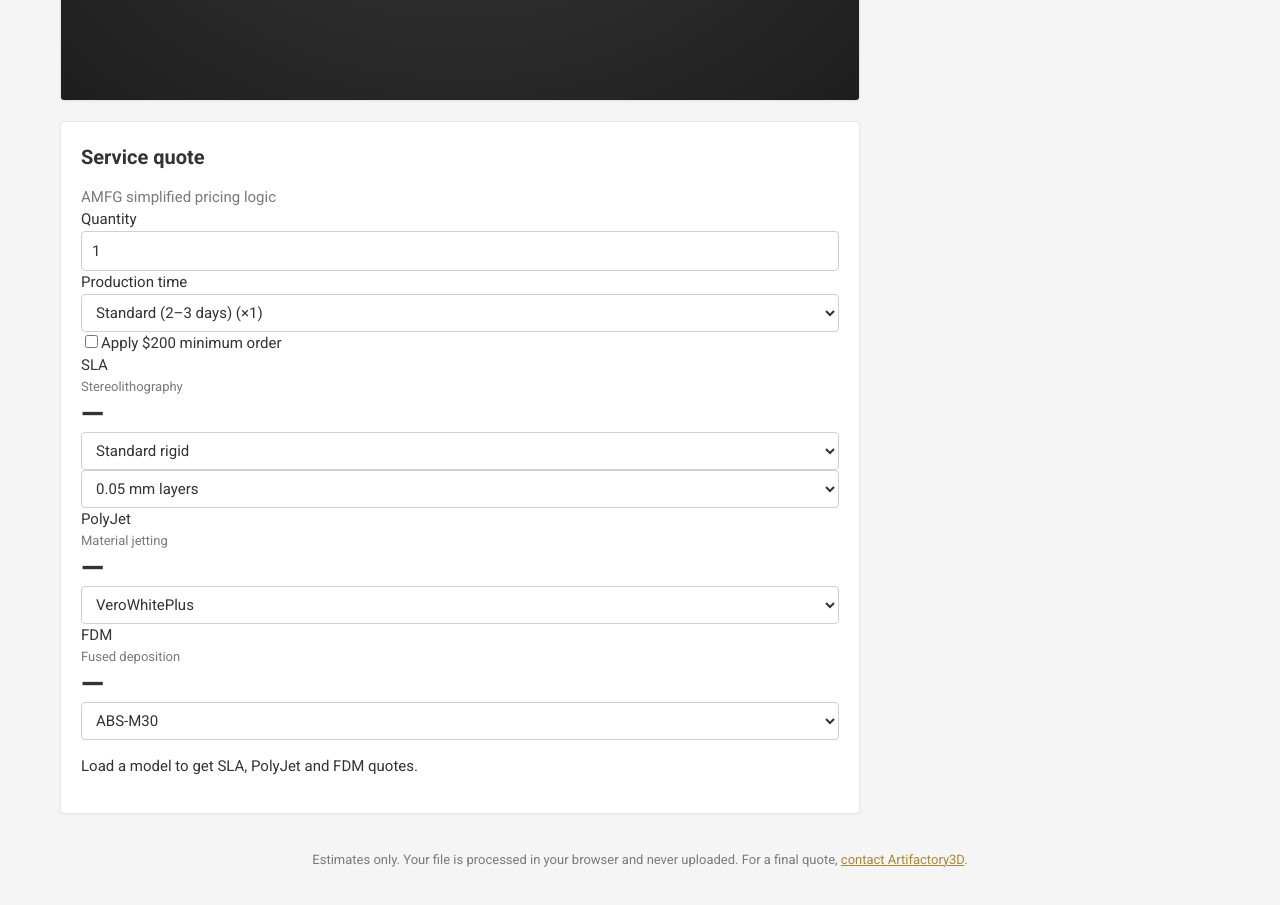
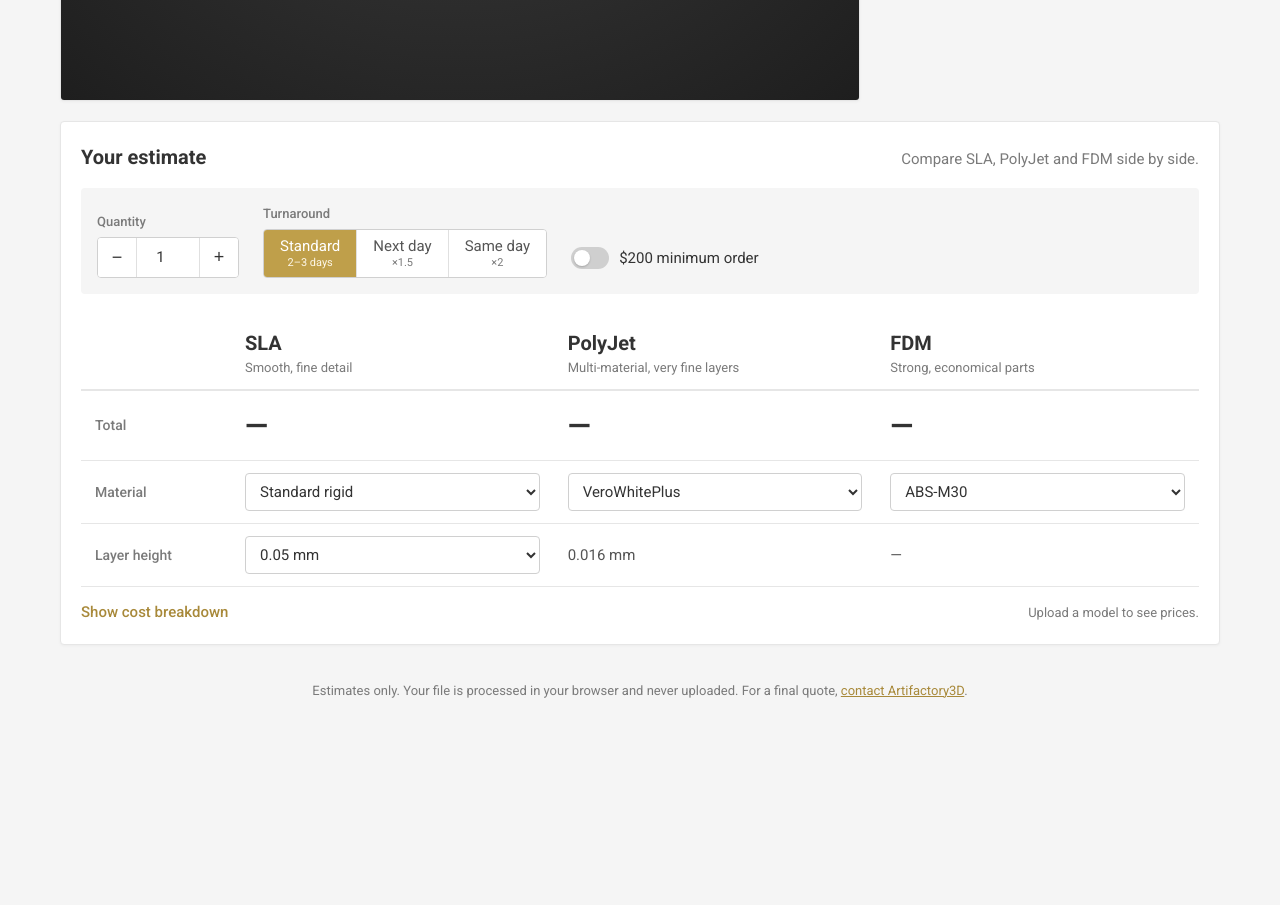
Before and after one commit to mattberg88/Print-Cost-Estimator, a Next.js app: page / in a window 1280 px wide. Shown: the part 640-1545 px from the top of the page. After the commit the page ends 1376 px from the top, so only its background shows below. Built offline with nearby package versions, Linux system fonts and the light colour scheme.

Commit message:
Side-by-side estimate table with quantity stepper and turnaround toggle

```diff
--- a/components/Estimator.tsx
+++ b/components/Estimator.tsx
@@ -186,7 +186,7 @@ export default function Estimator() {
             )}
           </>
         ) : (
-          <p className="muted">Load a model to see its volume and quotes.</p>
+          <p className="muted">Upload a model to see its size and volume.</p>
         )}
 
         <h2>Settings</h2>
--- a/components/ModelViewer.tsx
+++ b/components/ModelViewer.tsx
@@ -24,7 +24,7 @@ export default function ModelViewer({ model, scale }: Props) {
 
       <Bounds key={`${model.id}-${scale}`} fit clip observe margin={1.5}>
         <mesh geometry={model.geometry} scale={scale}>
-          <meshStandardMaterial color="#8fb4ff" roughness={0.42} metalness={0.05} />
+          <meshStandardMaterial color="#ece7dc" roughness={0.55} metalness={0.05} />
         </mesh>
       </Bounds>
 
@@ -32,8 +32,8 @@ export default function ModelViewer({ model, scale }: Props) {
         infiniteGrid
         cellSize={maxDim > 400 ? 50 : 10}
         sectionSize={maxDim > 400 ? 250 : 50}
-        cellColor="#8a93a6"
-        sectionColor="#5d6680"
+        cellColor="#4a4a4a"
+        sectionColor="#6b6b6b"
         cellThickness={0.6}
         sectionThickness={1}
         fadeDistance={Math.max(600, maxDim * 6)}
--- a/components/ServiceQuote.tsx
+++ b/components/ServiceQuote.tsx
@@ -5,9 +5,9 @@ import {
   FDM,
   MINIMUM_ORDER,
   POLYJET,
-  applyMinimum,
   PRODUCTION_TIMES,
   SLA,
+  applyMinimum,
   quoteFDM,
   quotePolyJet,
   quoteSLA,
@@ -21,69 +21,17 @@ interface Props {
   geometry: Omit<QuoteInput, "quantity" | "productionTime"> | null;
 }
 
-function QuoteCard({
-  title,
-  subtitle,
-  quote,
-  quantity,
-  children,
-}: {
-  title: string;
-  subtitle: string;
-  quote: Quote | null;
-  quantity: number;
-  children: React.ReactNode;
-}) {
-  const [open, setOpen] = useState(false);
-  return (
-    <div className="quote-card">
-      <div className="quote-head">
-        <div>
-          <div className="quote-title">{title}</div>
-          <div className="muted small">{subtitle}</div>
-        </div>
-        <div className="quote-price">
-          <div className="hero-num">{quote ? usd.format(quote.total) : "—"}</div>
-          {quote && quantity > 1 && <div className="muted small">{usd.format(quote.perPart)} each</div>}
-        </div>
-      </div>
-      <div className="quote-controls">{children}</div>
-      {quote && (
-        <>
-          <button className="link-btn" onClick={() => setOpen((o) => !o)} aria-expanded={open}>
-            {open ? "Hide breakdown" : "Show breakdown"}
-          </button>
-          {open && (
-            <div className="breakdown">
-              <dl>
-                {quote.items.map((it) => (
-                  <div key={it.label}>
-                    <dt>{it.label}</dt>
-                    <dd>{usd.format(it.value)}</dd>
-                  </div>
-                ))}
-                <div className="subtotal">
-                  <dt>Subtotal per part</dt>
-                  <dd>{usd.format(quote.items.reduce((s, it) => s + it.value, 0))}</dd>
-                </div>
-                {quote.multipliers.map((m) => (
-                  <div key={m.label}>
-                    <dt>{m.label}</dt>
-                    <dd>× {m.value}</dd>
-                  </div>
-                ))}
-              </dl>
-              <ul>
-                {quote.notes.map((n) => (
-                  <li key={n}>{n}</li>
-                ))}
-              </ul>
-            </div>
-          )}
-        </>
-      )}
-    </div>
-  );
+type ProcessId = "sla" | "polyjet" | "fdm";
+const PROCESSES: { id: ProcessId; name: string; blurb: string }[] = [
+  { id: "sla", name: "SLA", blurb: "Smooth, fine detail" },
+  { id: "polyjet", name: "PolyJet", blurb: "Multi-material, very fine layers" },
+  { id: "fdm", name: "FDM", blurb: "Strong, economical parts" },
+];
+
+/** Value of a named line item, or null if the process doesn't have it. */
+function item(q: Quote | null, label: string) {
+  const it = q?.items.find((i) => i.label === label || (label === "Material" && i.label === "Resin"));
+  return it ? it.value : null;
 }
 
 export default function ServiceQuote({ geometry }: Props) {
@@ -94,11 +42,12 @@ export default function ServiceQuote({ geometry }: Props) {
   const [pjMat, setPjMat] = useState(POLYJET.materials[0].id);
   const [fdmMat, setFdmMat] = useState(FDM.materials[0].id);
   const [useMinimum, setUseMinimum] = useState(false);
+  const [showDetails, setShowDetails] = useState(false);
 
   const productionTime = PRODUCTION_TIMES.find((p) => p.id === prodId)!.factor;
   const qty = Math.max(1, Math.floor(quantity) || 1);
 
-  const quotes = useMemo(() => {
+  const quotes = useMemo<Record<ProcessId, Quote> | null>(() => {
     if (!geometry || geometry.volume <= 0) return null;
     const input: QuoteInput = { ...geometry, quantity: qty, productionTime };
     const min = (q: Quote) => (useMinimum ? applyMinimum(q, qty) : q);
@@ -109,34 +58,115 @@ export default function ServiceQuote({ geometry }: Props) {
     };
   }, [geometry, qty, productionTime, slaResin, slaLayer, pjMat, fdmMat, useMinimum]);
 
+  const lowest = quotes
+    ? (Object.keys(quotes) as ProcessId[]).reduce((a, b) => (quotes[a].total <= quotes[b].total ? a : b))
+    : null;
+
+  const multiplier = (q: Quote | null) =>
+    q ? q.multipliers.reduce((m, x) => m * x.value, 1) : null;
+
+  const rows: { label: string; get: (id: ProcessId) => string; detail?: boolean }[] = [
+    { label: "Setup", get: (id) => fmt(item(quotes?.[id] ?? null, "Setup")), detail: true },
+    { label: "Material", get: (id) => fmt(item(quotes?.[id] ?? null, "Material")), detail: true },
+    { label: "Support", get: (id) => fmt(item(quotes?.[id] ?? null, "Support")), detail: true },
+    { label: "Build time", get: (id) => fmt(item(quotes?.[id] ?? null, "Build time")), detail: true },
+    {
+      label: "Markup & adjustments",
+      get: (id) => {
+        const m = multiplier(quotes?.[id] ?? null);
+        return m === null ? "—" : `× ${Number(m.toFixed(3))}`;
+      },
+      detail: true,
+    },
+  ];
+
   return (
-    <section className="panel quotes">
-      <div className="results-head">
-        <h2>Service quote</h2>
-        <span className="muted">AMFG simplified pricing logic</span>
+    <section className="card quote-section" aria-labelledby="quote-h">
+      <div className="section-head">
+        <h2 id="quote-h">Your estimate</h2>
+        <p className="muted">Compare SLA, PolyJet and FDM side by side.</p>
       </div>
-      <div className="quote-globals">
-        <label>
-          <span>Quantity</span>
-          <input type="number" min={1} step={1} value={quantity} onChange={(e) => setQuantity(Number(e.target.value))} />
-        </label>
-        <label>
-          <span>Production time</span>
-          <select value={prodId} onChange={(e) => setProdId(e.target.value)}>
+
+      <div className="order-bar">
+        <div className="field">
+          <span className="field-label">Quantity</span>
+          <div className="stepper">
+            <button type="button" aria-label="Decrease quantity" onClick={() => setQuantity((q) => Math.max(1, q - 1))}>
+              −
+            </button>
+            <input
+              type="number"
+              min={1}
+              step={1}
+              value={quantity}
+              aria-label="Quantity"
+              onChange={(e) => setQuantity(Number(e.target.value))}
+            />
+            <button type="button" aria-label="Increase quantity" onClick={() => setQuantity((q) => q + 1)}>
+              +
+            </button>
+          </div>
+        </div>
+
+        <div className="field">
+          <span className="field-label">Turnaround</span>
+          <div className="segmented" role="radiogroup" aria-label="Turnaround">
             {PRODUCTION_TIMES.map((p) => (
-              <option key={p.id} value={p.id}>
-                {p.label} (×{p.factor})
-              </option>
+              <button
+                key={p.id}
+                type="button"
+                role="radio"
+                aria-checked={prodId === p.id}
+                className={prodId === p.id ? "on" : ""}
+                onClick={() => setProdId(p.id)}
+              >
+                {p.label.replace(" (2–3 days)", "")}
+                <small>{p.id === "standard" ? "2–3 days" : `×${p.factor}`}</small>
+              </button>
             ))}
-          </select>
-        </label>
-        <label className="check">
+          </div>
+        </div>
+
+        <label className="toggle">
           <input type="checkbox" checked={useMinimum} onChange={(e) => setUseMinimum(e.target.checked)} />
-          <span>Apply ${MINIMUM_ORDER} minimum order</span>
+          <span className="track" aria-hidden />
+          <span>${MINIMUM_ORDER} minimum order</span>
         </label>
       </div>
-      <div className="quote-grid">
-        <QuoteCard title="SLA" subtitle="Stereolithography" quote={quotes?.sla ?? null} quantity={qty}>
+
+      <div className="compare-wrap">
+        <table className="compare">
+          <thead>
+            <tr>
+              <th scope="col" className="rowhead" />
+              {PROCESSES.map((p) => (
+                <th scope="col" key={p.id} className={lowest === p.id ? "best" : ""}>
+                  <div className="proc-name">
+                    {p.name}
+                    {lowest === p.id && <span className="badge">Lowest</span>}
+                  </div>
+                  <div className="proc-blurb">{p.blurb}</div>
+                </th>
+              ))}
+            </tr>
+          </thead>
+          <tbody>
+            <tr className="total-row">
+              <th scope="row" className="rowhead">
+                Total{qty > 1 ? ` (${qty} parts)` : ""}
+              </th>
+              {PROCESSES.map((p) => (
+                <td key={p.id} className={lowest === p.id ? "best" : ""}>
+                  <div className="price">{quotes ? usd.format(quotes[p.id].total) : "—"}</div>
+                  {quotes && qty > 1 && <div className="each">{usd.format(quotes[p.id].perPart)} each</div>}
+                </td>
+              ))}
+            </tr>
+            <tr>
+              <th scope="row" className="rowhead">
+                Material
+              </th>
+              <td className={lowest === "sla" ? "best" : ""}>
                 <select value={slaResin} onChange={(e) => setSlaResin(e.target.value)} aria-label="SLA resin">
                   {SLA.resins.map((r) => (
                     <option key={r.id} value={r.id}>
@@ -144,15 +174,8 @@ export default function ServiceQuote({ geometry }: Props) {
                     </option>
                   ))}
                 </select>
-          <select value={slaLayer} onChange={(e) => setSlaLayer(Number(e.target.value))} aria-label="SLA layer height">
-            {SLA.layerHeights.map((l) => (
-              <option key={l} value={l}>
-                {l} mm layers
-              </option>
-            ))}
-          </select>
-        </QuoteCard>
-        <QuoteCard title="PolyJet" subtitle="Material jetting" quote={quotes?.polyjet ?? null} quantity={qty}>
+              </td>
+              <td className={lowest === "polyjet" ? "best" : ""}>
                 <select value={pjMat} onChange={(e) => setPjMat(e.target.value)} aria-label="PolyJet material">
                   {POLYJET.materials.map((m) => (
                     <option key={m.id} value={m.id}>
@@ -160,8 +183,8 @@ export default function ServiceQuote({ geometry }: Props) {
                     </option>
                   ))}
                 </select>
-        </QuoteCard>
-        <QuoteCard title="FDM" subtitle="Fused deposition" quote={quotes?.fdm ?? null} quantity={qty}>
+              </td>
+              <td className={lowest === "fdm" ? "best" : ""}>
                 <select value={fdmMat} onChange={(e) => setFdmMat(e.target.value)} aria-label="FDM material">
                   {FDM.materials.map((m) => (
                     <option key={m.id} value={m.id}>
@@ -169,13 +192,55 @@ export default function ServiceQuote({ geometry }: Props) {
                     </option>
                   ))}
                 </select>
-        </QuoteCard>
+              </td>
+            </tr>
+            <tr>
+              <th scope="row" className="rowhead">
+                Layer height
+              </th>
+              <td className={lowest === "sla" ? "best" : ""}>
+                <select value={slaLayer} onChange={(e) => setSlaLayer(Number(e.target.value))} aria-label="SLA layer height">
+                  {SLA.layerHeights.map((l) => (
+                    <option key={l} value={l}>
+                      {l} mm
+                    </option>
+                  ))}
+                </select>
+              </td>
+              <td className={`fixed ${lowest === "polyjet" ? "best" : ""}`}>{POLYJET.layerHeight} mm</td>
+              <td className={`fixed ${lowest === "fdm" ? "best" : ""}`}>—</td>
+            </tr>
+            {showDetails &&
+              rows.map((r) => (
+                <tr key={r.label} className="detail-row">
+                  <th scope="row" className="rowhead">
+                    {r.label}
+                  </th>
+                  {PROCESSES.map((p) => (
+                    <td key={p.id} className={lowest === p.id ? "best" : ""}>
+                      {quotes ? r.get(p.id) : "—"}
+                    </td>
+                  ))}
+                </tr>
+              ))}
+          </tbody>
+        </table>
       </div>
-      <p className="hint">
+
+      <div className="quote-foot">
+        <button type="button" className="link-btn" onClick={() => setShowDetails((s) => !s)} aria-expanded={showDetails}>
+          {showDetails ? "Hide cost breakdown" : "Show cost breakdown"}
+        </button>
+        <p className="muted small">
           {geometry
-          ? `Totals are for the whole order${useMinimum ? "" : ", before any minimum order charge"}. PolyJet support volume is estimated from the model, not taken from a slicer.`
-          : "Load a model to get SLA, PolyJet and FDM quotes."}
+            ? `Estimates for the whole order${useMinimum ? "" : ", before any minimum order charge"}. Setup, material, support and build time are per part, before markup. PolyJet support is estimated from the model.`
+            : "Upload a model to see prices."}
         </p>
+      </div>
     </section>
   );
 }
+
+function fmt(v: number | null) {
+  return v === null ? "—" : usd.format(v);
+}
```
Lines whose indentation alone changed are shown as unchanged.
